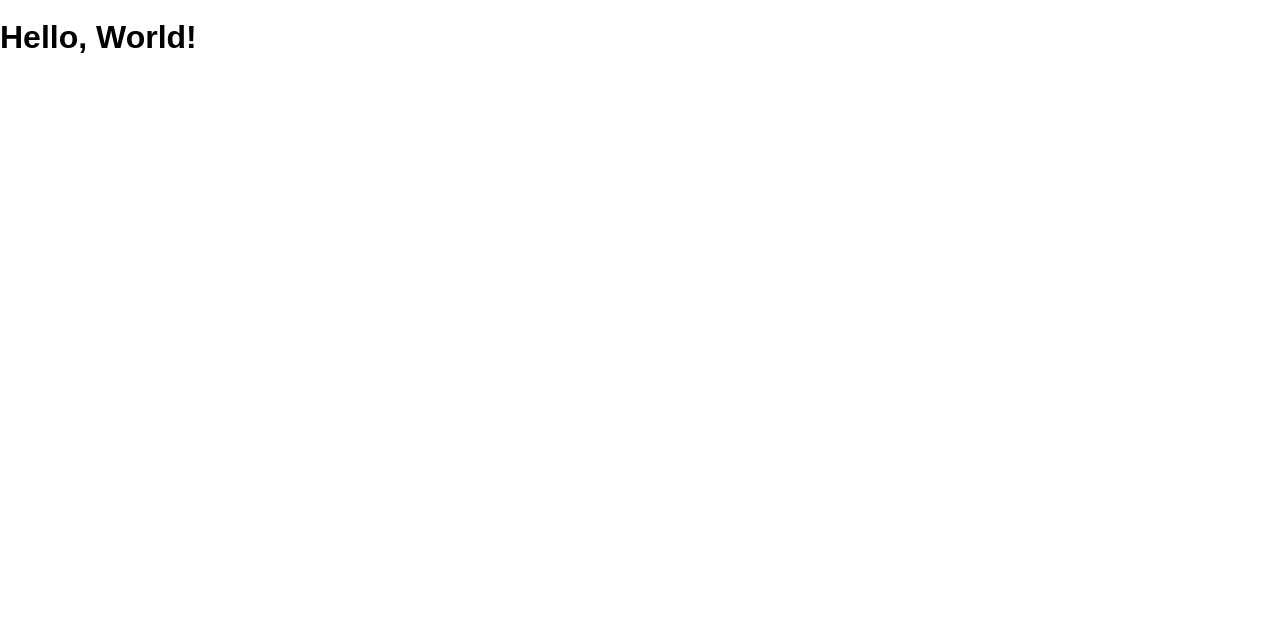
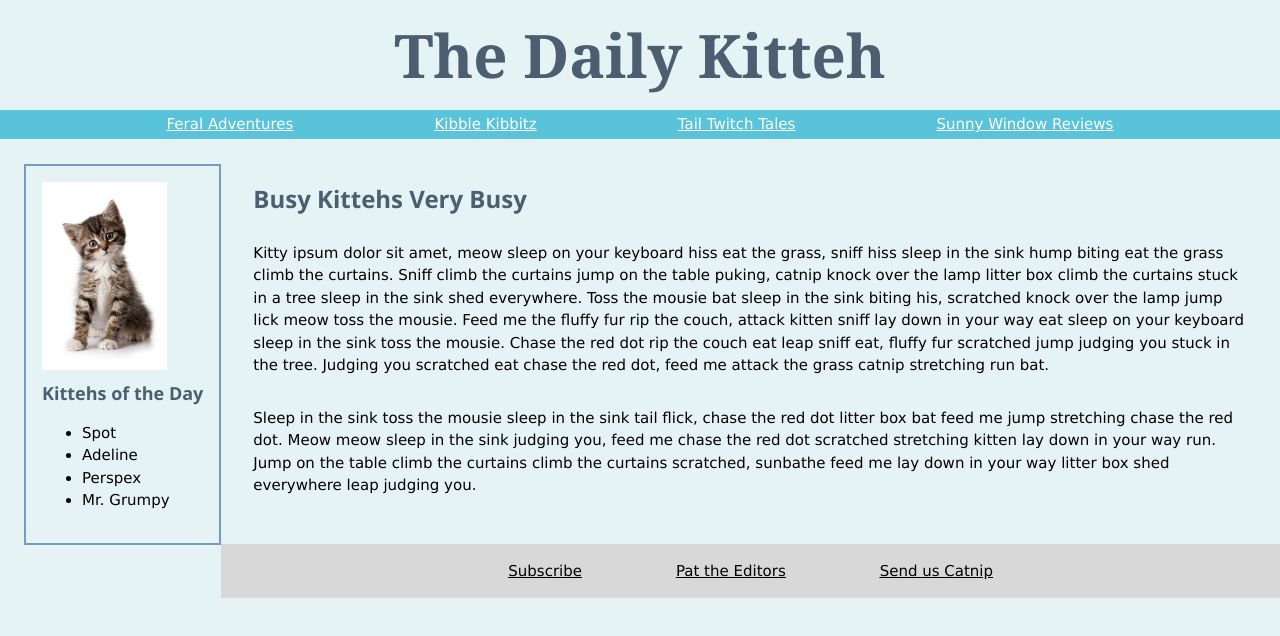
Before and after one commit to tylerdietrich38/the-daily-kitteh, a website: page public/index.html in a window 1280 px wide. Drawn offline with nearby package versions, Linux system fonts and the light colour scheme.

Commit message:
Done with explorer mode

```diff
--- a/public/index.html
+++ b/public/index.html
@@ -6,8 +6,62 @@
     <title>The Daily Kitteh</title>
     <link rel="shortcut icon" href="/favicon.ico" />
     <link rel="stylesheet" href="/screen.css" />
+    <link rel="stylesheet" href="https://www.w3schools.com/w3css/4/w3.css" />
   </head>
   <body>
-    <h1 class="hello-world">Hello, World!</h1>
+    <h1 class="hello-world"><strong>The Daily Kitteh</strong></h1>
+    <header>
+      <div class="top">
+        <a href="">Feral Adventures</a>
+        <a href="">Kibble Kibbitz</a>
+        <a href="">Tail Twitch Tales</a>
+        <a href="">Sunny Window Reviews</a>
+      </div>
+    </header>
+    </ul>
+    <article>
+      <div class="Float-left">
+        <img src="kitten.jpg" width="125px" />
+        <h5><strong>Kittehs of the Day</strong></h5>
+        <ul class="side">
+          <li>Spot</li>
+          <li>Adeline</li>
+          <li>Perspex</li>
+          <li>Mr. Grumpy</li>
+        </ul>
+      </div>
+      <div class="whole-float">
+      <h3><strong>Busy Kittehs Very Busy</strong></h3>
+      <p>
+        Kitty ipsum dolor sit amet, meow sleep on your keyboard hiss eat the
+        grass, sniff hiss sleep in the sink hump biting eat the grass climb the
+        curtains. Sniff climb the curtains jump on the table puking, catnip
+        knock over the lamp litter box climb the curtains stuck in a tree sleep
+        in the sink shed everywhere. Toss the mousie bat sleep in the sink
+        biting his, scratched knock over the lamp jump lick meow toss the
+        mousie. Feed me the fluffy fur rip the couch, attack kitten sniff lay
+        down in your way eat sleep on your keyboard sleep in the sink toss the
+        mousie. Chase the red dot rip the couch eat leap sniff eat, fluffy fur
+        scratched jump judging you stuck in the tree. Judging you scratched eat
+        chase the red dot, feed me attack the grass catnip stretching run bat.
+      </p>
+      <p>
+        Sleep in the sink toss the mousie sleep in the sink tail flick, chase
+        the red dot litter box bat feed me jump stretching chase the red dot.
+        Meow meow sleep in the sink judging you, feed me chase the red dot
+        scratched stretching kitten lay down in your way run. Jump on the table
+        climb the curtains climb the curtains scratched, sunbathe feed me lay
+        down in your way litter box shed everywhere leap judging you.
+      </p>
+      </div>
+    </article>
+    <footer>
+      <div class="bottom">
+        <a href="">Subscribe</a>
+        <a href="">Pat the Editors</a>
+        <a href="">Send us Catnip</a>
+        </div>
+      </footer>
+    </ul>
   </body>
 </html>
--- a/public/screen.css
+++ b/public/screen.css
@@ -9,4 +9,65 @@ html {
 body {
   margin: 0;
   min-height: 100%;
+  background-color: rgb(229, 243, 244);
 }
+
+.hello-world {
+  color: rgb(78, 94, 113);
+  font-family: Cambria, Cochin, Georgia, Times, 'Times New Roman', serif;
+  display: flex;
+  justify-content: center;
+  font-size: 60px;
+}
+
+h5 {
+  color: rgb(78, 94, 113);
+}
+
+h3 {
+  display: flex;
+  color: rgb(78, 94, 113);
+  text-align: left;
+}
+
+.top {
+  background-color: rgb(89, 196, 217);
+  color: white;
+  text-decoration: underline;
+  display: flex;
+  justify-content: space-around;
+  padding: 0.2rem;
+  text-align: center;
+  padding-left: 6rem;
+  padding-right: 6rem;
+}
+
+.bottom {
+  display: flex;
+  justify-content: space-around;
+  background-color: rgb(216, 216, 216);
+  text-decoration: underline;
+  padding: 1rem;
+  padding-left: 15rem;
+  padding-right: 15rem;
+}
+
+.side {
+  background-color: rgb(229, 243, 244);
+}
+
+.whole-float {
+  display: flex;
+  flex-direction: column;
+  padding: 2rem;
+}
+
+.Float-left {
+  border-style: solid;
+  border-color: rgb(115, 157, 193);
+  border-width: 2px;
+  padding: 1rem;
+  float: left;
+  margin-top: 1.6rem;
+  margin-left: 1.5rem;
+}
```
Also changed, not shown: public/kitten.jpg (added).
